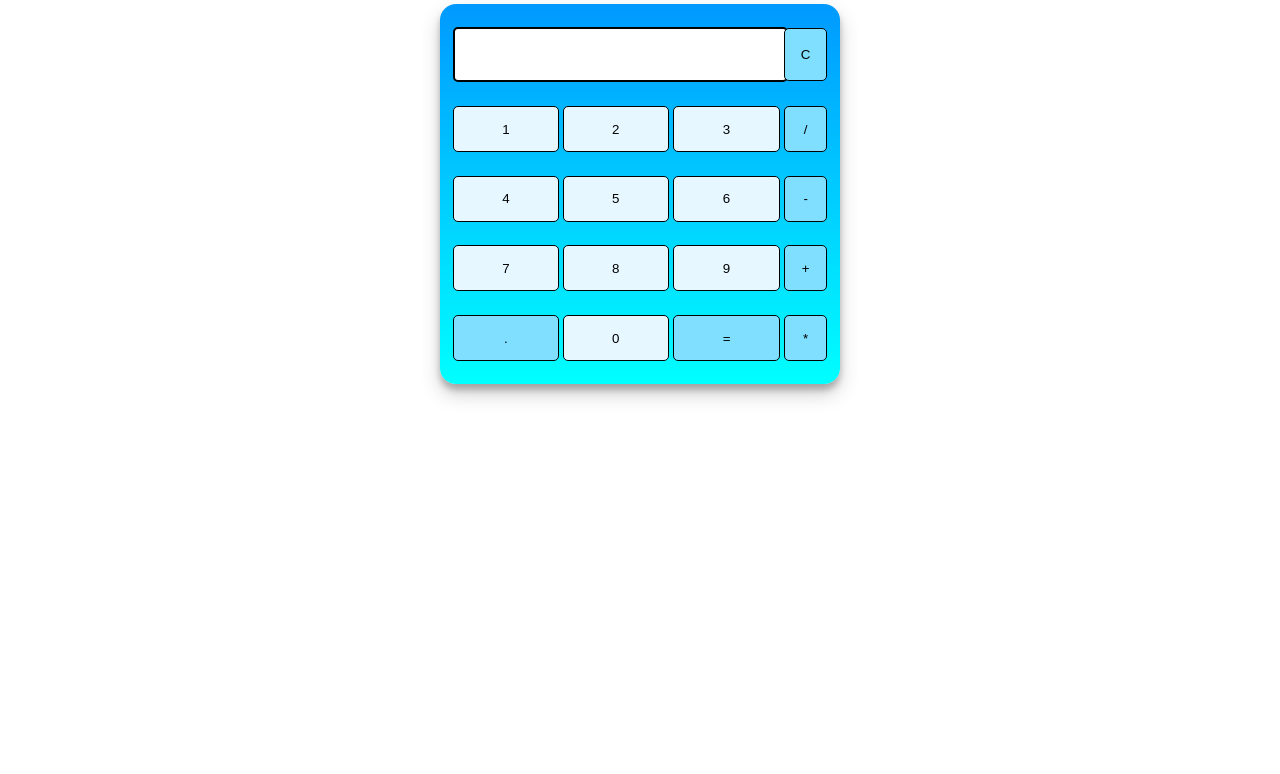
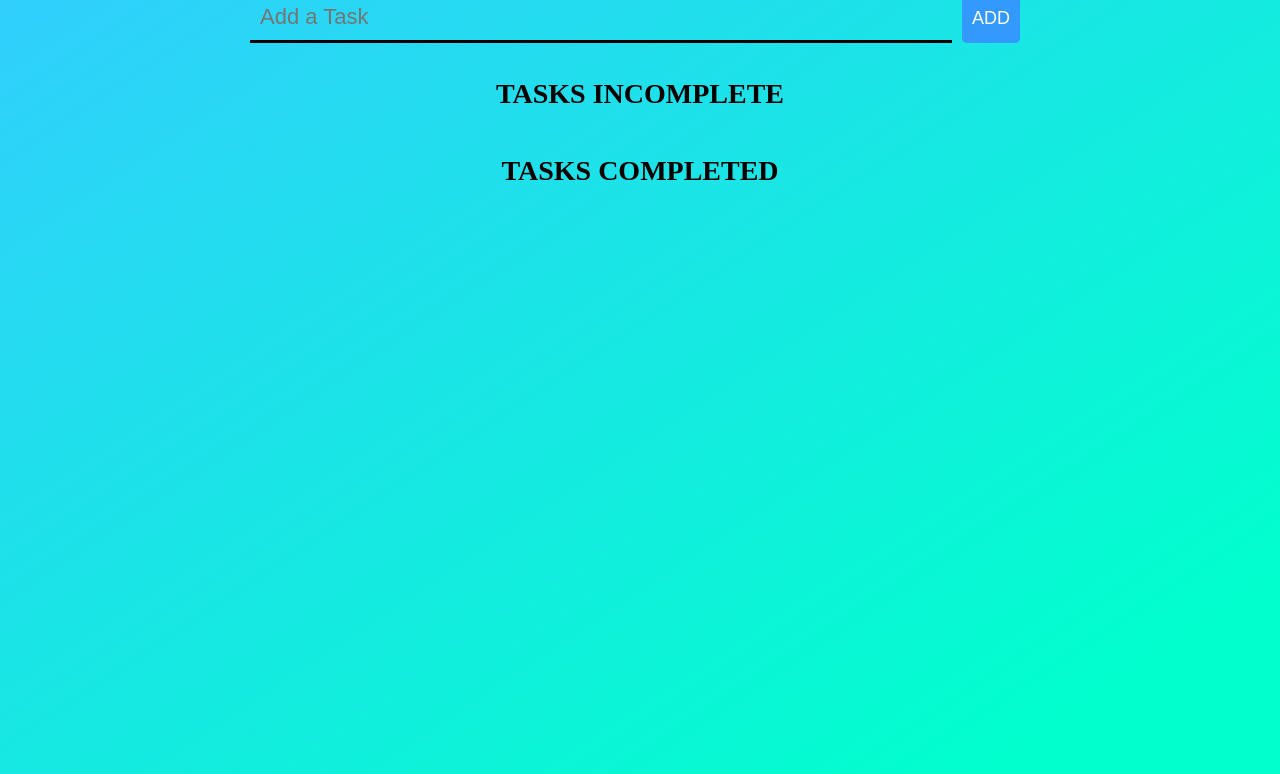
Before and after one commit to gayathri2992002/oibsip_taskno, a plain HTML site: page index.html in a window 1280 px wide. Shown: the part 76-850 px from the top of the page. Before the commit the page ends 800 px from the top, so only its background shows below. Drawn offline with Linux system fonts and the light colour scheme.

Commit message:
Add files via upload

```diff
--- a/index.html
+++ b/index.html
@@ -1,80 +1,66 @@
 <!DOCTYPE html>
-<html lang="en" dir="ltr">
-<head><style>@import url('https://fonts.googleapis.com/css2?family=Orbitron&display=swap');
-.calculator {
- padding: 10px;
- border-radius: 1em;
- height: 380px;
- width: 400px;
- margin: auto;
- background:linear-gradient(to bottom, #0099ff 0%, #00ffff 100%);
- box-shadow: rgba(0, 0, 0, 0.19) 0px 10px 20px, rgba(0, 0, 0, 0.23) 0px 6px 6px;
+<html lang="en">
+<head>
+  <meta charset="UTF-8">
+  <title>To Do Page</title>
+  <link href="https://stackpath.bootstrapcdn.com/font-awesome/4.7.0/css/font-awesome.min.css" rel="stylesheet">
+  <link rel="stylesheet" href="style.css">
+</head>
+<body>
+<div class="container">
+<div class="addTask">
+<input type="text" placeholder="Add a Task">
+<button>Add</button>
+</div>
+
+<ol class="notCompleted">
+<h3>Tasks Incomplete</h3>
+</ol>
+
+<ol class="Completed">
+<h3>Tasks Completed</h3>
+</ol>
+</div>
+
+<script>
+const input = document.querySelector('input');
+const btn = document.querySelector('.addTask > button');
+
+btn.addEventListener('click', addList);
+input.addEventListener('keyup', (e)=>{
+(e.keyCode === 13 ? addList(e) : null);
+})
+function addList(e){
+const notCompleted = document.querySelector('.notCompleted');
+const Completed = document.querySelector('.Completed');
+const newLi = document.createElement('li');
+const checkBtn = document.createElement('button');
+const delBtn = document.createElement('button');
+
+checkBtn.innerHTML = '<i class="fa fa-check"></i>';
+delBtn.innerHTML = '<i class="fa fa-trash"></i>';
+
+
+if(input.value !==''){
+newLi.textContent = input.value;
+input.value = '';
+notCompleted.appendChild(newLi);
+newLi.appendChild(checkBtn);
+newLi.appendChild(delBtn);
 }
-.display-box {
- font-family: 'Orbitron', sans-serif;
- background-color: white;
- border: solid black 2px;
- color: black;
- border-radius: 5px;
- width: 100%;
- height: 65%;
+checkBtn.addEventListener('click', function(){
+const parent = this.parentNode;
+parent.remove();
+Completed.appendChild(parent);
+checkBtn.style.display = 'none';
+});
+
+delBtn.addEventListener('click', function(){
+const parent = this.parentNode;
+parent.remove();
+});
 }
-.button {
- font-family: 'arial bold', sans-serif;
- background-color:#e6f7ff ;
- color: black;
- border: solid black 1px;
- width: 100%;
- border-radius: 5px;
- height: 70%;
- outline: none;
-}
-.button:active {
- background: #e5e5e5;
- -webkit-box-shadow: inset 0px 0px 5px #c1c1c1;
- -moz-box-shadow: inset 0px 0px 5px #c1c1c1;
- box-shadow: inset 0px 0px 5px #c1c1c1;
-}</style>
 
- <meta charset="utf-8">
- <title> Simple Calculator </title>
-<center><h1>CALCULATOR</h1></center>
- <link rel="stylesheet" href="styles.css">
-</head>
-<body><center>
-<table class = "calculator" >
- <tr>
- <td colspan = "3"> <input class = "display-box" type = "text" id = "result" disabled /> </td>
- <!-- clearScreen() function clear all the values -->
- <td> <input class = "button" type = "button" value = "C" onclick = "clearScreen()" style = "background-color:#80dfff;"/> </td>
- </tr>
- <tr>
- <!-- display() function display the value of clicked button -->
- <td> <input class = "button" type = "button" value = "1" onclick = "display('1')" /> </td>
- <td> <input class = "button" type = "button" value = "2" onclick = "display('2')" /> </td>
- <td> <input class = "button" type = "button" value = "3" onclick = "display('3')" /> </td>
- <td> <input class = "button" type = "button" value = "/" onclick = "display('/')"style = "background-color: #80dfff;"/> </td>
- </tr>
- <tr>
- <td> <input class = "button" type = "button" value = "4" onclick = "display('4')" /> </td>
- <td> <input class = "button" type = "button" value = "5" onclick = "display('5')" /> </td>
- <td> <input class = "button" type = "button" value = "6" onclick = "display('6')" /> </td>
- <td> <input class = "button" type = "button" value = "-" onclick = "display('-')"style = "background-color: #80dfff;"/> </td>
- </tr>
- <tr>
- <td> <input class = "button" type = "button" value = "7" onclick = "display('7')" /> </td>
- <td> <input class = "button" type = "button" value = "8" onclick = "display('8')" /> </td>
- <td> <input class = "button" type = "button" value = "9" onclick = "display('9')" /> </td>
- <td> <input class = "button" type = "button" value = "+" onclick = "display('+')" style = "background-color: #80dfff;"/> </td>
- </tr>
- <tr>
- <td> <input class = "button" type = "button" value = "." onclick = "display('.')" style = "background-color: #80dfff;"/> </td>
- <td> <input class = "button" type = "button" value = "0" onclick = "display('0')"/> </td>
- <!-- calculate() function evaluate the mathematical expression -->
- <td> <input class = "button" type = "button" value = "=" onclick = "calculate()" style = "background-color: #80dfff;" /> </td>
- <td> <input class = "button" type = "button" value = "*" onclick = "display('*')" style = "background-color: #80dfff;"/> </td>
- </tr>
- </table></center>
-<script type="text/javascript" src="script.js"></script>
+</script>
 </body>
 </html>
--- /dev/null
+++ b/style.css
@@ -0,0 +1,91 @@
+*{
+	margin: 0;
+	padding: 0;
+	box-sizing: border-box;
+}
+body{
+	height: 100vh;
+	background: #03dfff;
+	background: linear-gradient(to bottom right, #33ccff 0%, #00ffcc 90%);
+}
+.container{
+	position: relative;
+	max-width: 800px;
+	padding: 10px;
+	margin: 50px auto;
+}
+.addTask{
+	width: 100%;
+	display: flex;
+	padding: 10px 0;
+}
+.addTask > input[type="text"]{
+	width: 90%;
+	color: #333;
+	border:none;
+	border-bottom: 3px solid black;
+	background: none;
+	padding: 10px;
+	font-size: 22px;
+	outline: none;
+}
+.addTask button{
+	margin: 0 10px;
+	background:#3399ff;
+	color:white;
+	font-size: 18px;
+	text-transform: uppercase;
+	padding: 10px;
+	border: none;
+	outline: none;
+	border-radius: 5px;
+	cursor: pointer;
+}
+.notCompleted, .Completed{
+	margin: 5px 0;
+	padding: 20px;
+}
+h3{
+	font-size: 28px;
+	text-transform: uppercase;
+	text-align: center;
+	color:black;
+}
+ol{
+	list-style: none;
+	counter-reset: my-counter;
+}
+ol li{
+	width: 100%;
+	padding: 18px;
+	margin: 5px 0;
+	background: linear-gradient(to top left, #ffcc99 0%, #ff3300 100%);;
+	font-size: 22px;
+	counter-increment: my-counter;
+}
+ol.Completed li{
+	background: linear-gradient(to top left, #00cc66 0%, #00ff00 100%);
+}
+ol li::before{
+	content: counter(my-counter);
+	background: #231381;
+	width: 2rem;
+	height: 2rem;
+	border-radius: 50%;
+	display: inline-block;
+	line-height: 2rem;
+	text-align: center;
+	color: #fff;
+	margin-right: 0.5rem;
+}
+li button{
+	float: right;
+	padding: 5px;
+	font-size: 28px;
+	line-height: 28px;
+	margin-right: 15px;
+	background: none;
+	border: none;
+	outline: none;
+	cursor: pointer;
+}
```
